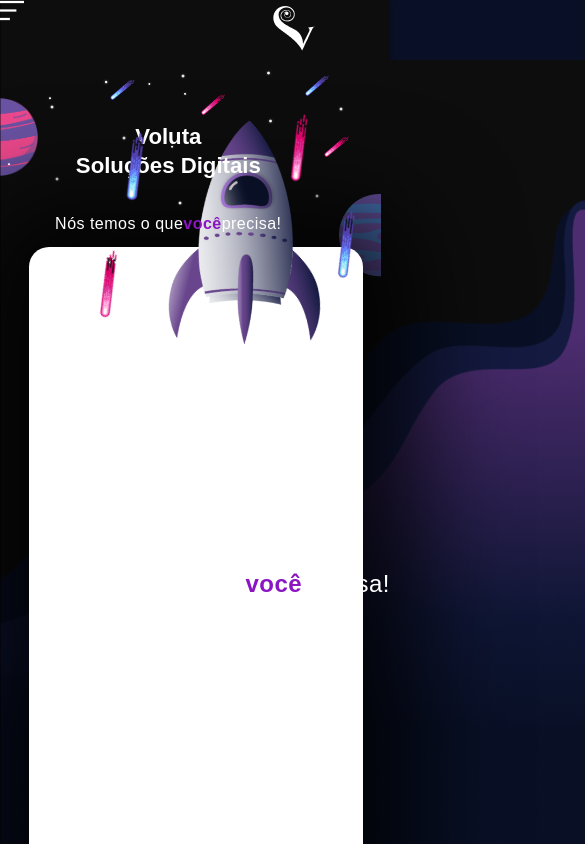
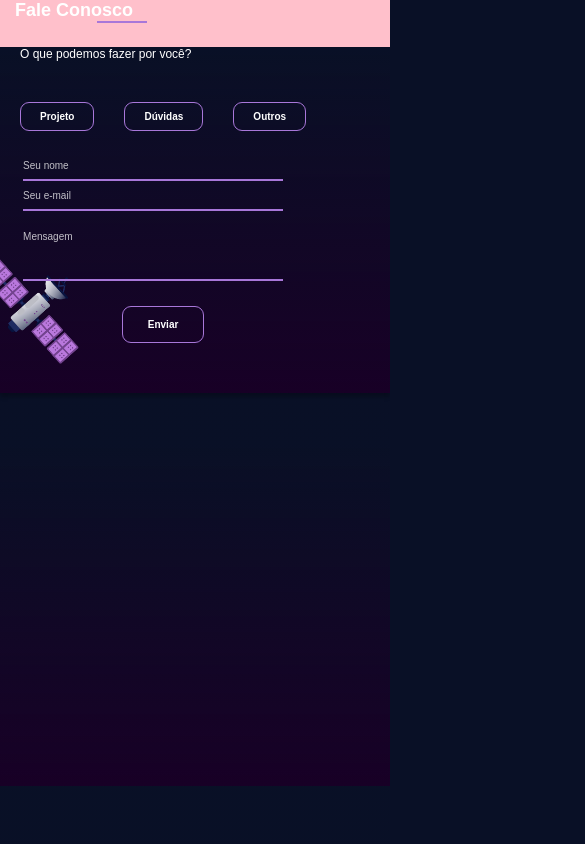
Before and after one commit to nicollecnunes/site-voluta, a React (Create React App) app: page / in a window 390 px wide. Shown: the top 844 px of the page, 585 px wide, since content can reach past the window. Built offline with nearby package versions, Linux system fonts and the light colour scheme.

Commit message:
responsividade faleconosco

```diff
--- a/src/App.js
+++ b/src/App.js
@@ -12,14 +12,14 @@ function App() {
   return (
     <div className="App">
 	    <div>
-        <HeaderJS/>
+        {/*<HeaderJS/>
         <HomeJS/>
         <QuemSomosJS/>
         <QuemSomosInicio/>
         <Servicos />
-        <Portfolio/>
+        <Portfolio/>*/}
         <FaleConoscoJS/>
-	    <FooterJS/>
+	    {/*<FooterJS/>*/}
 	    </div>
     </div>
   );
--- a/src/components/faleconosco/faleconosco.js
+++ b/src/components/faleconosco/faleconosco.js
@@ -2,7 +2,7 @@ import React from 'react';
 import './style.css';
 import '../.././globalStyle.css';
 
-import satelite from '../.././assets/images/satelite.png';
+import satelite from '../.././assets/images/faleconosco/satelite.png';
 
 export default function FaleConoscoJS() {
     return (
--- a/src/components/faleconosco/style.css
+++ b/src/components/faleconosco/style.css
@@ -4,6 +4,7 @@
 
 .faleconosco .titulopadrao{
     padding-left: 422px;
+    background-color: pink;
 }
 
 .faleconosco .titulopadrao hr{
@@ -97,6 +98,7 @@
 		z-index: 1;
 		padding-right:0px;
 		position: absolute;
+		margin-top: 120px;
 	}
 
 	.faleconosco .container1 .satelite img{
@@ -104,7 +106,7 @@
 	}
 
 	.faleconosco .titulopadrao{
-	    padding-left: 30px;
+	    padding-left: 15px;
 	    padding-bottom: 24px;
 	}
 
@@ -115,11 +117,11 @@
 
 	.faleconosco .container1 .contform{
 		z-index: 2;
-		padding-left: 70px;
+		padding-left: 20px;
 		font: 12px "Poppins", sans-serif;
 	}
 
-	.faleconosco .container1 .contform .botoes{;
+	.faleconosco .container1 .contform .botoes{
 		padding-bottom: 20px;
 	}
 
@@ -127,7 +129,11 @@
 		font: 10px "Montserrat", sans-serif;
 		padding:8px 19px;
 		font-weight: bold;
-		margin-right: 25px;
+		margin-right: 0px;
+	}
+
+	.faleconosco .container1 .contform .botoes .botaopadrao + .botaopadrao{
+		margin-left: 30px;
 	}
 
 	.faleconosco .container1 .contform .formularioesp{
```
Also changed, not shown: src/assets/images/faleconosco/satelite.png (renamed from src/assets/images/satelite.png).
